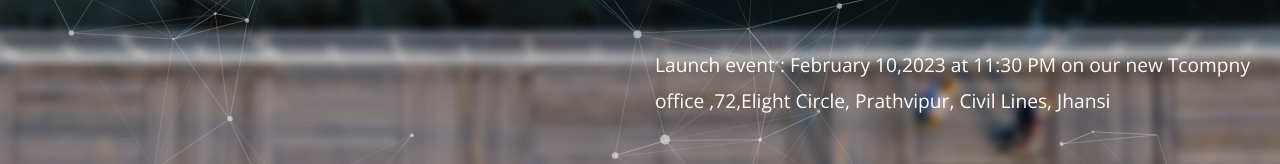
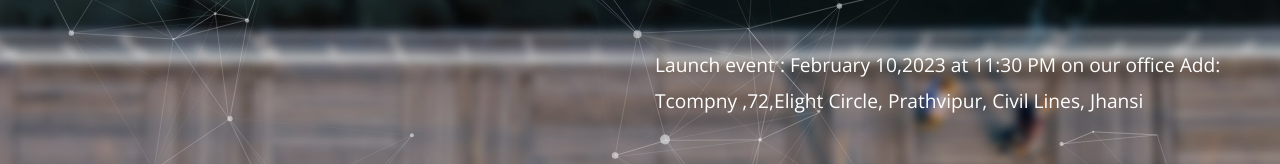
Before and after one commit to Tcompny-com/home-page, a plain HTML site: page index.html in a window 1280 px wide. Shown: the part 391-555 px from the top of the page. Drawn offline with nearby package versions, Linux system fonts and the light colour scheme; files whose address does not match are found by name.

Commit message:
Update index.html

```diff
--- a/index.html
+++ b/index.html
@@ -51,7 +51,7 @@ Template Re-distribution is NOT allowed.
 						<P><p><span class="small">Launch event :
 							February 10,2023 at 11:30 PM
 
-					 on our new Tcompny office ,72,Elight Circle, Prathvipur, Civil Lines, Jhansi
+					 on our office Add: Tcompny  ,72,Elight Circle, Prathvipur, Civil Lines, Jhansi
 						 </span></p>
 						</P>
                     <form action="#" method="get" class="subscribe-form">
```
